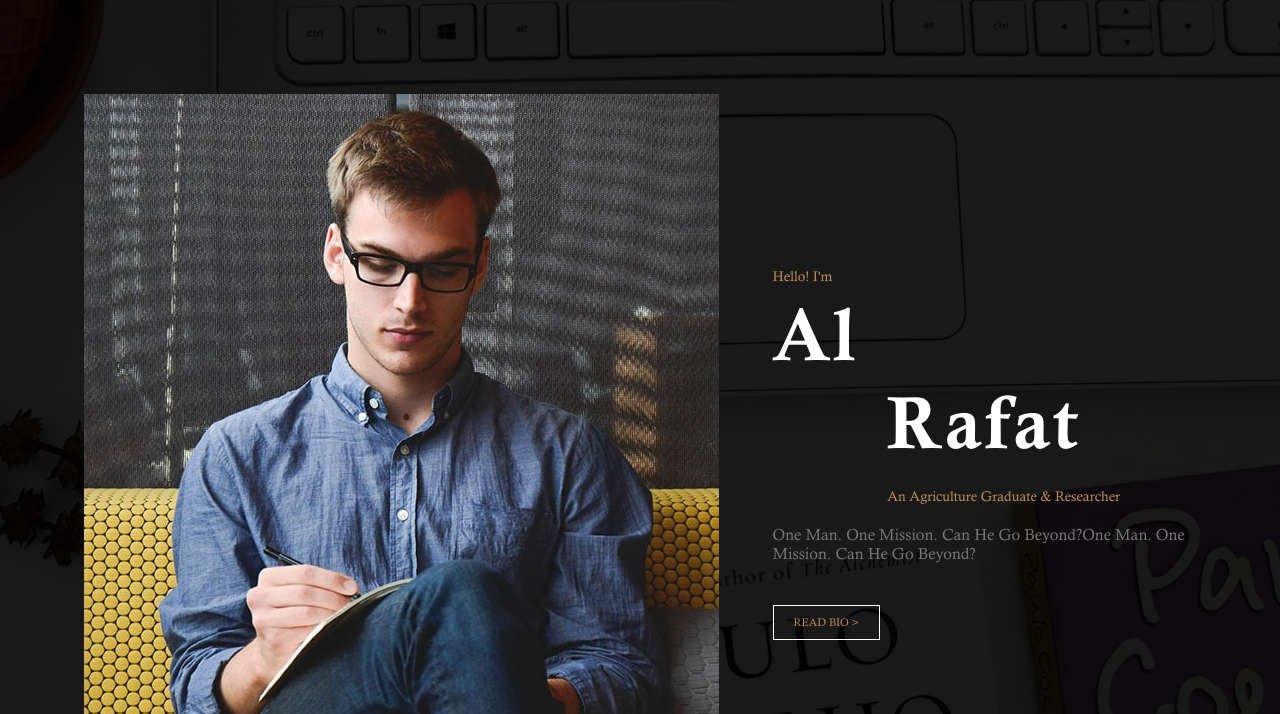
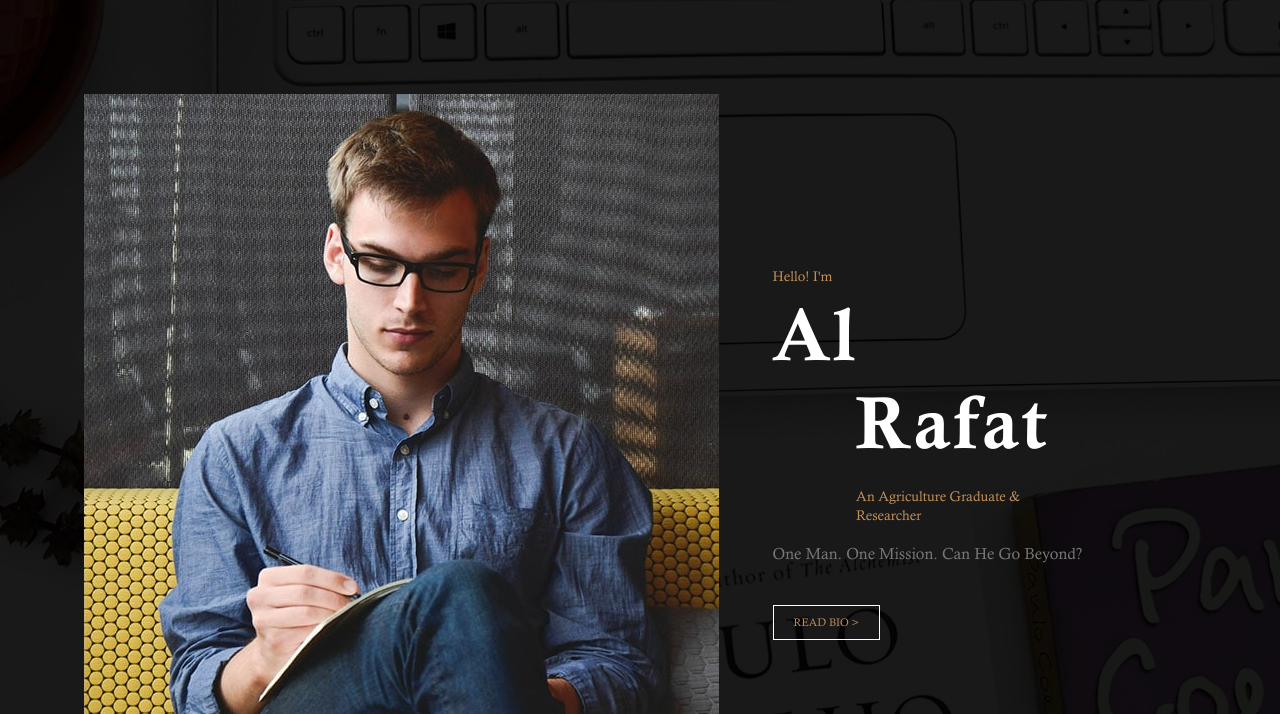
Before and after one commit to alrafat/alrafatal.github.io, a plain HTML site: page index.html in a window 1280 px wide. Shown: the part 86-800 px from the top of the page. Drawn offline with Linux system fonts and the light colour scheme.

Commit message:
index.html

```diff
--- a/index.html
+++ b/index.html
@@ -59,7 +59,7 @@
 					<h2 class="top-banner__h2">Rafat</h2>
 					<span class="brand-span">An Agriculture Graduate & Researcher</span>
 				</div>
-				<p>One Man. One Mission. Can He Go Beyond?One Man. One Mission. Can He Go Beyond?</p>
+				<p>One Man. One Mission. Can He Go Beyond?</p>
 				<a href="#" class="brand-button">Read bio > </a>
 			</div>
 		</div>
```
